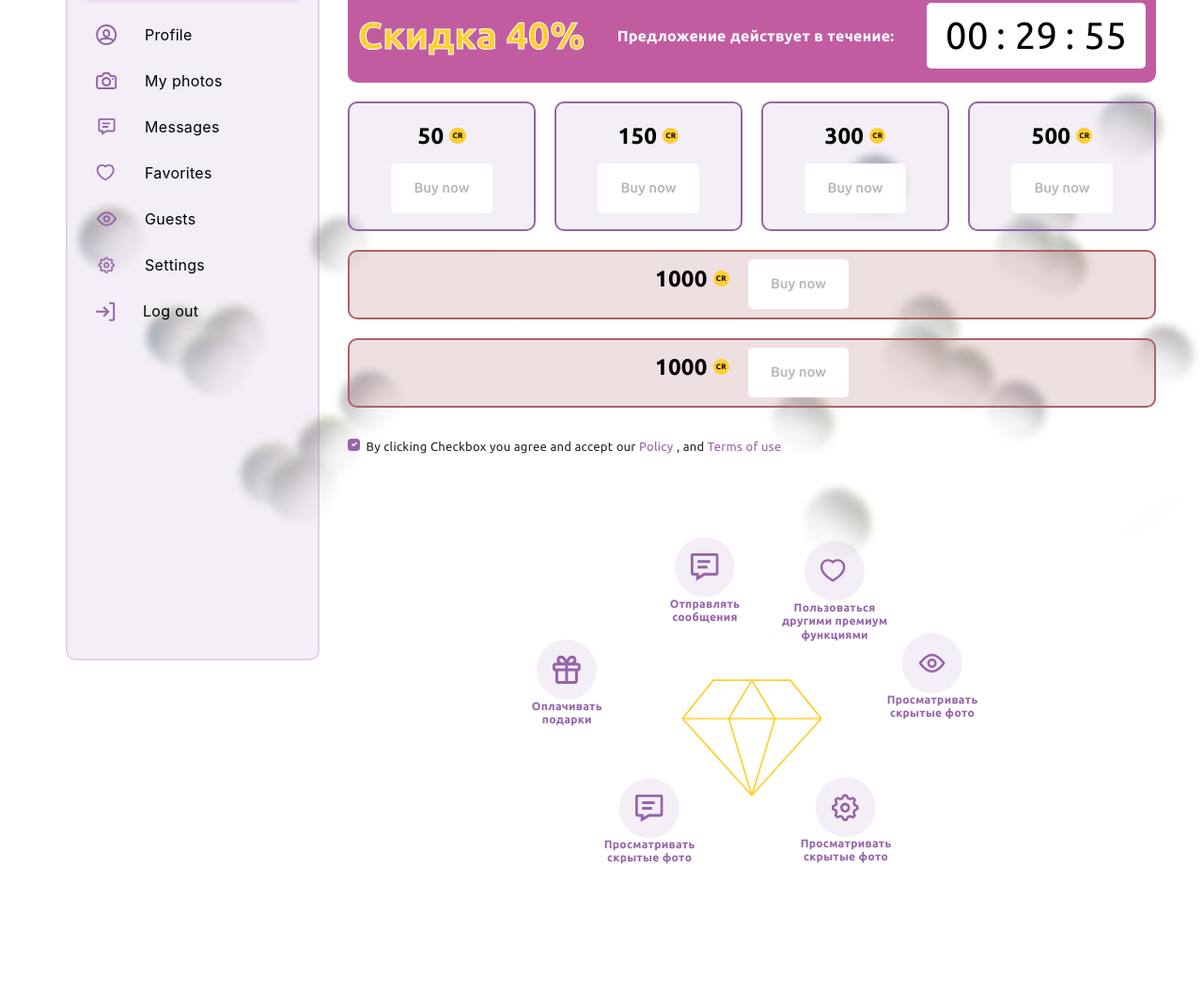
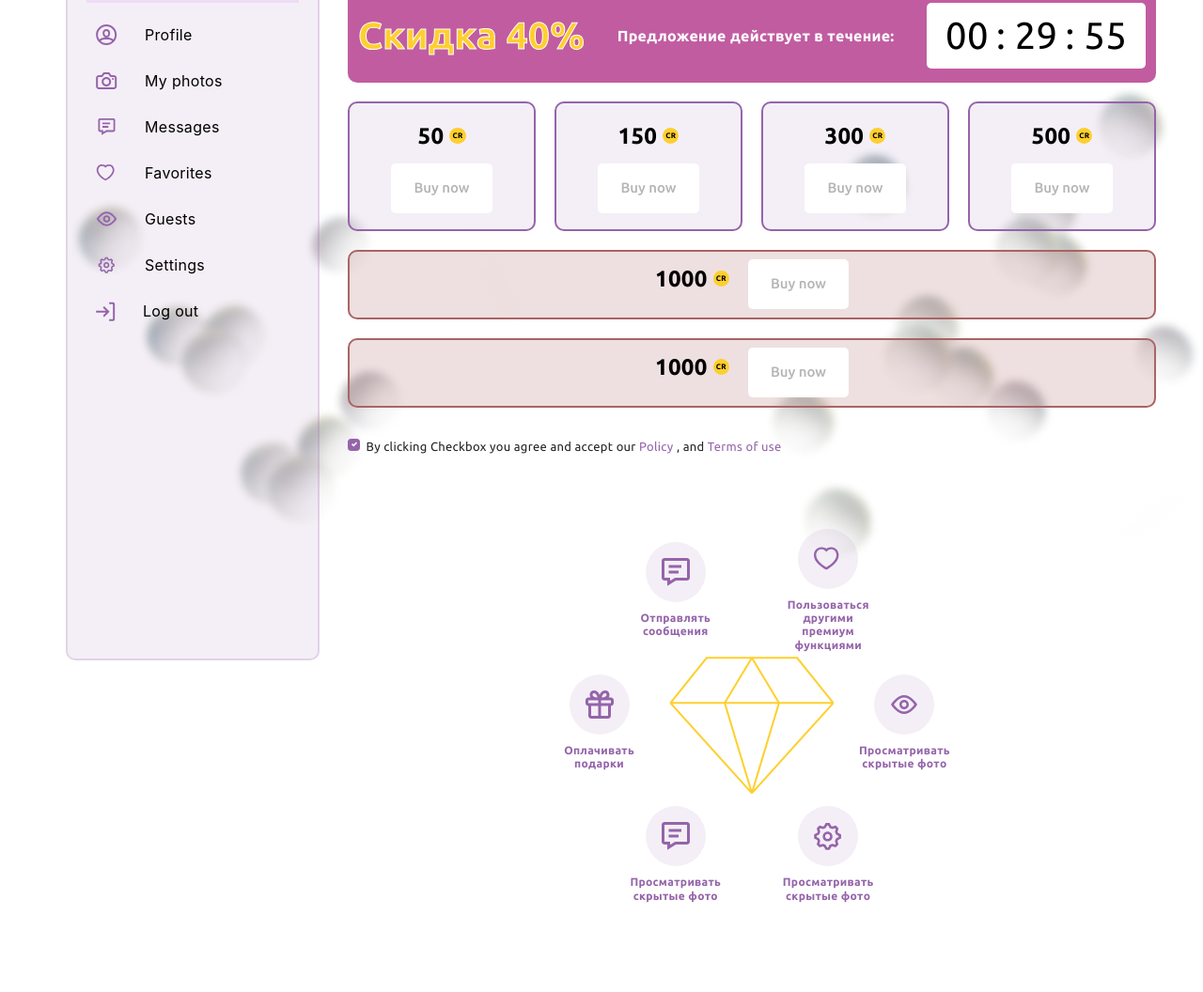
Before and after one commit to AnDIgnatova/Ed-Solution, a plain HTML site: page index.html in a window 1280 px wide. Shown: the part 227-1283 px from the top of the page at 94% size. Drawn offline with nearby package versions, Linux system fonts and the light colour scheme.

Commit message:
правки

```diff
--- a/css/style.css
+++ b/css/style.css
@@ -1064,7 +1064,6 @@ cursor: pointer;
 
 
 .cards {
- padding-top: 50px;
  padding-bottom: 100px;
  @media (max-width: 991px) {
   display: none;
@@ -1072,52 +1071,7 @@ cursor: pointer;
 }
 
 
-.cards_wrapper {
-  position: relative;
-  min-height: 485px;
-  min-width: 485px;
-  font: bold 11px/1em "Arial", sans-serif;
-  background-image: radial-gradient( circle at center, rgba(255, 255, 255, 0) 53px, rgba(255, 255, 255, 0)54px, rgba(255, 255, 255, 0) 57px, rgba(255, 255, 255, 0) 58px, rgba(255, 255, 255, 0) 60px, rgba(255, 255, 255, 0) 61px, rgba(255, 255, 255, 0) 106px, rgba(255, 255, 255, 0) 107px, rgba(255, 255, 255, 0) 143px, rgba(255, 255, 255, 0) 144px, rgba(255, 255, 255, 0)169px, rgba(255, 255, 255, 0) 170px, rgba(255, 255, 255, 0) 172px, rgba(255, 255, 255, 0) 173px), url("../img/big-d.svg");
-  background-position: 0 0, center;
-  background-size: auto, 150px;
-  background-repeat: no-repeat;
-  margin: 0 auto;
 
-
-}
-
-
-
-.angle_wrapper {
-  position: absolute;
-  left: calc(50% - 50px);
-  height: 50%;
-  transform-origin: 50% 100%;
-}
-
-.angle_wrapper:nth-child(1) { transform: translate(-50%, -50%) rotate(0deg) translateY(150px); }
-.angle_wrapper:nth-child(2) { transform: translate(-50%, -40%) rotate(60deg) translateY(50px); }
-.angle_wrapper:nth-child(3) { transform: translate(-50%, -90%) rotate(120deg) translateY(-70px); }
-.angle_wrapper:nth-child(4) { transform: translate(105%, -105%) rotate(180deg) translateY(-120px) }
-.angle_wrapper:nth-child(5) { transform: translate(90%, -15%) rotate(240deg) translateY(-15px); }
-.angle_wrapper:nth-child(6) { transform: translate(60%, 25%) rotate(300deg) translateY(-55px); }
-
-.cardss {
-  position: relative;
-  display: flex;
-  align-items: flex-start;
-  flex-flow: column nowrap;
-  justify-content: space-between;
-  text-align: center;
-  width: auto;
-  transform-origin: 50% 33px;
-
-}
-.angle_wrapper:nth-child(2) .cardss { transform: rotate(-60deg); }
-.angle_wrapper:nth-child(3) .cardss { transform: rotate(-120deg); }
-.angle_wrapper:nth-child(4) .cardss { transform: rotate(-180deg); }
-.angle_wrapper:nth-child(5) .cardss { transform: rotate(-240deg); }
-.angle_wrapper:nth-child(6) .cardss { transform: rotate(-300deg); }
 
 
 .card-img-group {
@@ -1279,3 +1233,60 @@ cursor: pointer;
     z-index: -100;
   }
 }
+
+
+
+
+.clock {
+  --_ow: clamp(5rem, 60vw, 35rem);
+  --_w: 70cqi;
+  --_r: calc((var(--_w) - var(--_sz)) / 2);
+  --_sz: 12cqi;
+
+  block-size: var(--_ow);
+  container-type: inline-size;
+  display: grid;
+  font-family: ui-sans-serif, system-ui, sans-serif;
+  inline-size: var(--_ow);
+  margin-inline: auto;
+  place-content: center;
+}
+
+.clock-face {
+  aspect-ratio: 1;
+  background-image: url("../img/big-d.svg");
+  background-repeat: no-repeat;
+  background-size: 45%;
+  background-position: 50% 50%;
+  block-size: var(--_w);
+  font-size: 6cqi;
+  font-weight: 700;
+  list-style-type: none;
+  inline-size: var(--_w);
+  padding: unset;
+  position: relative;
+}
+
+.clock-face time {
+  --_x: calc(var(--_r) + (var(--_r) * cos(var(--_d))));
+  --_y: calc(var(--_r) + (var(--_r) * sin(var(--_d))));
+  display: grid;
+  height: var(--_sz);
+  left: var(--_x);
+  place-content: center;
+  position: absolute;
+  top: var(--_y);
+  width: var(--_sz);
+}
+
+.clock-face .card_title {
+  text-align: center;
+  padding-top: 10px;
+}
+
+.clock-face time:nth-child(1) { --_d: 300deg; }
+.clock-face time:nth-child(2) { --_d: 0deg; }
+.clock-face time:nth-child(3) { --_d: 60deg; }
+.clock-face time:nth-child(4) { --_d: 120deg; }
+.clock-face time:nth-child(5) { --_d: 180deg; }
+.clock-face time:nth-child(6) { --_d: 240deg; }
--- a/index.html
+++ b/index.html
@@ -311,39 +311,18 @@
         </div>
 
         <section class="cards">
-            <div class="cards_wrapper">
-
-              <div class="angle_wrapper">
-                <div class="cardss">
-                  <div class="card-img-group">
-                    <svg class="card_img" width="20" height="18">
-                      <use xlink:href="#card_img1"></use>
-                    </svg>
-
-                  </div>
-                  <div class="card_title">
-                    <h4>Отправлять<br> сообщения</h4>
-                  </div>
-                </div>
-              </div>
-
-              <div class="angle_wrapper">
-                <div class="cardss">
-                  <div class="card-img-group">
+          <div class="clock">
+            <div class="clock-face">
+              <time datetime="1:00"> <div class="card-img-group">
                 <svg class="card_img" width="20" height="21">
                   <use xlink:href="#card_img2"></use>
                 </svg>
             </div>
             <div class="card_title">
-                    <h4>Пользоваться<br> другими премиум <br>функциями</h4>
+              <h4>Пользоваться другими премиум функциями </h4>
 
-                  </div>
-                </div>
-              </div>
-
-              <div class="angle_wrapper">
-                <div class="cardss">
-                  <div class="card-img-group">
+            </div></time>
+              <time datetime="3:00"><div class="card-img-group">
 
                 <svg class="card_img" width="24" height="16">
                   <use xlink:href="#card_img3"></use>
@@ -351,13 +330,8 @@
             </div>
             <div class="card_title">
               <h4>Просматривать<br> скрытые фото</h4>
-                  </div>
-                </div>
-              </div>
-
-              <div class="angle_wrapper">
-                <div class="cardss">
-                  <div class="card-img-group">
+            </div></time>
+              <time datetime="5:00"><div class="card-img-group">
 
                 <svg class="card_img" width="23" height="23">
                   <use xlink:href="#card_img4"></use>
@@ -365,13 +339,8 @@
             </div>
             <div class="card_title">
               <h4>Просматривать<br> скрытые фото</h4>
-                  </div>
-                </div>
-              </div>
-
-              <div class="angle_wrapper">
-                <div class="cardss">
-                  <div class="card-img-group">
+            </div></time>
+              <time datetime="7:00"><div class="card-img-group">
 
                 <svg class="card_img" width="20" height="20">
                   <use xlink:href="#card_img5"></use>
@@ -379,13 +348,8 @@
             </div>
             <div class="card_title">
               <h4>Просматривать<br> скрытые фото</h4>
-                  </div>
-                </div>
-              </div>
-
-              <div class="angle_wrapper">
-                <div class="cardss">
-                  <div class="card-img-group">
+            </div></time>
+              <time datetime="9:00"><div class="card-img-group">
 
                 <svg class="card_img" width="20" height="20">
                   <use xlink:href="#card_img6"></use>
@@ -393,11 +357,21 @@
             </div>
             <div class="card_title">
               <h4>Оплачивать<br> подарки</h4>
+            </div></time>
+              <time datetime="11:00"> <div class="card-img-group">
+                <svg class="card_img" width="20" height="18">
+                  <use xlink:href="#card_img1"></use>
+                </svg>
+
               </div>
-                </div>
+              <div class="card_title">
+                <h4>Отправлять<br> сообщения </h4>
+              </div></time>
             </div>
           </div>
         </section>
+
+
         <section class="cards-min">
           <img class="cards-min-img" src="img/big-d.svg">
           <ul class="cards-min-list">
```
Lines whose indentation alone changed are shown as unchanged.
